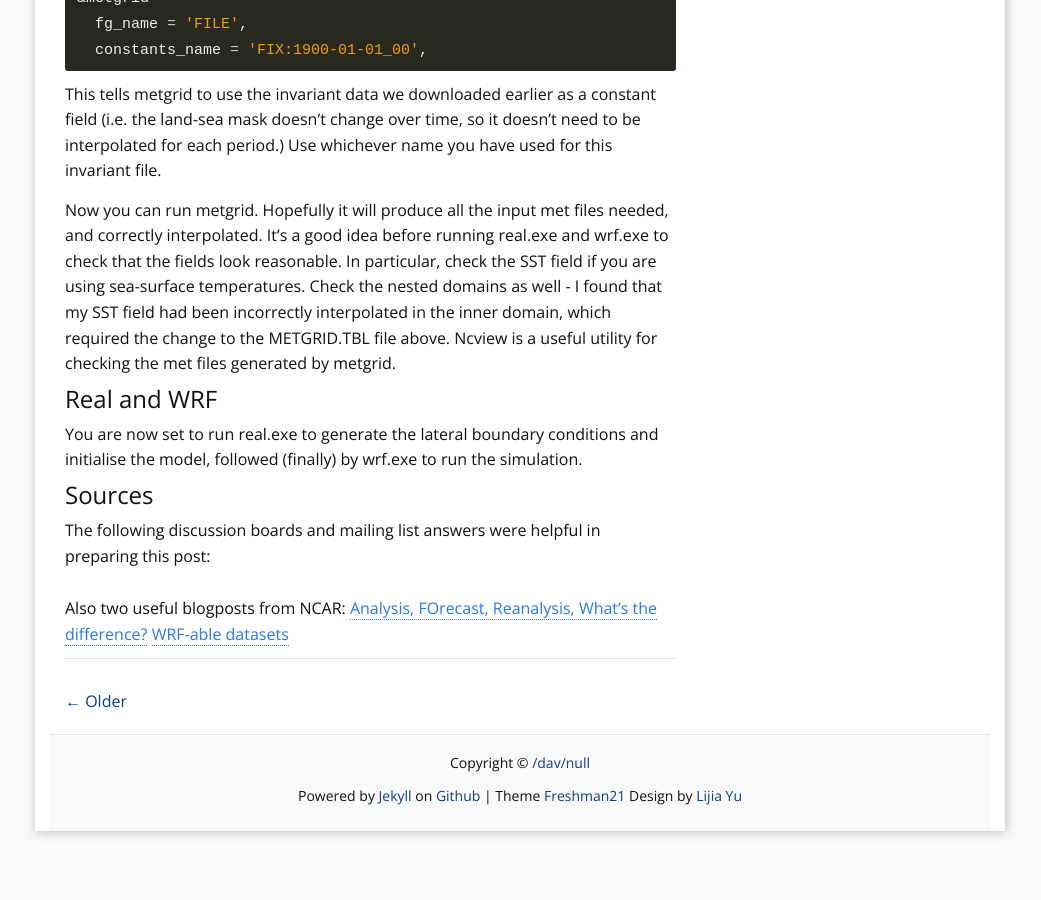
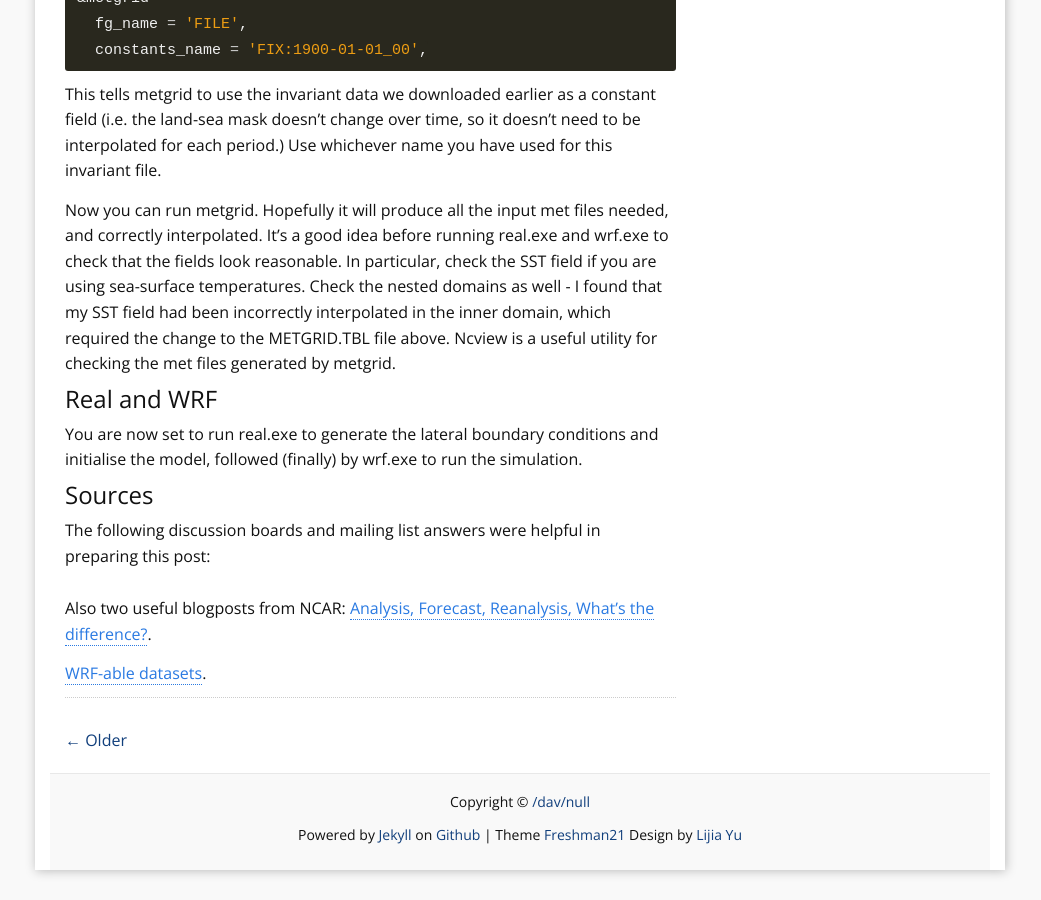
Before and after one commit to dvalters/dvalters.github.io, a Jekyll site: the page built from _posts/2016-12-23-ECMWF-data-in-WRF.markdown, in a window 1280 px wide and 900 px high, scrolled down 4164 px. Shown: the whole window, without its empty margins (120-1161 px from the left). Built offline with Jekyll 4.4.1, drawn with Linux system fonts in a browser that asks for light colours; comment, search, counter and statistics services are not loaded; before the commit the page ends 5025 px from its top, so only the background shows below that.

```diff
--- a/_posts/2016-12-23-ECMWF-data-in-WRF.markdown
+++ b/_posts/2016-12-23-ECMWF-data-in-WRF.markdown
@@ -126,5 +126,6 @@ The following discussion boards and mailing list answers were helpful in prepari
 [](http://forum.wrfforum.com/viewtopic.php?f=6&t=4512)
 
 Also two useful blogposts from NCAR:
-[Analysis, FOrecast, Reanalysis, What's the difference?](http://ncarrda.blogspot.co.uk/2015/04/analysis-forecast-reanalysis-whats.html)
-[WRF-able datasets](http://ncarrda.blogspot.co.uk/2016/01/wrf-able-datasets.html)
+[Analysis, Forecast, Reanalysis, What's the difference?](http://ncarrda.blogspot.co.uk/2015/04/analysis-forecast-reanalysis-whats.html).
+
+[WRF-able datasets](http://ncarrda.blogspot.co.uk/2016/01/wrf-able-datasets.html).
```
